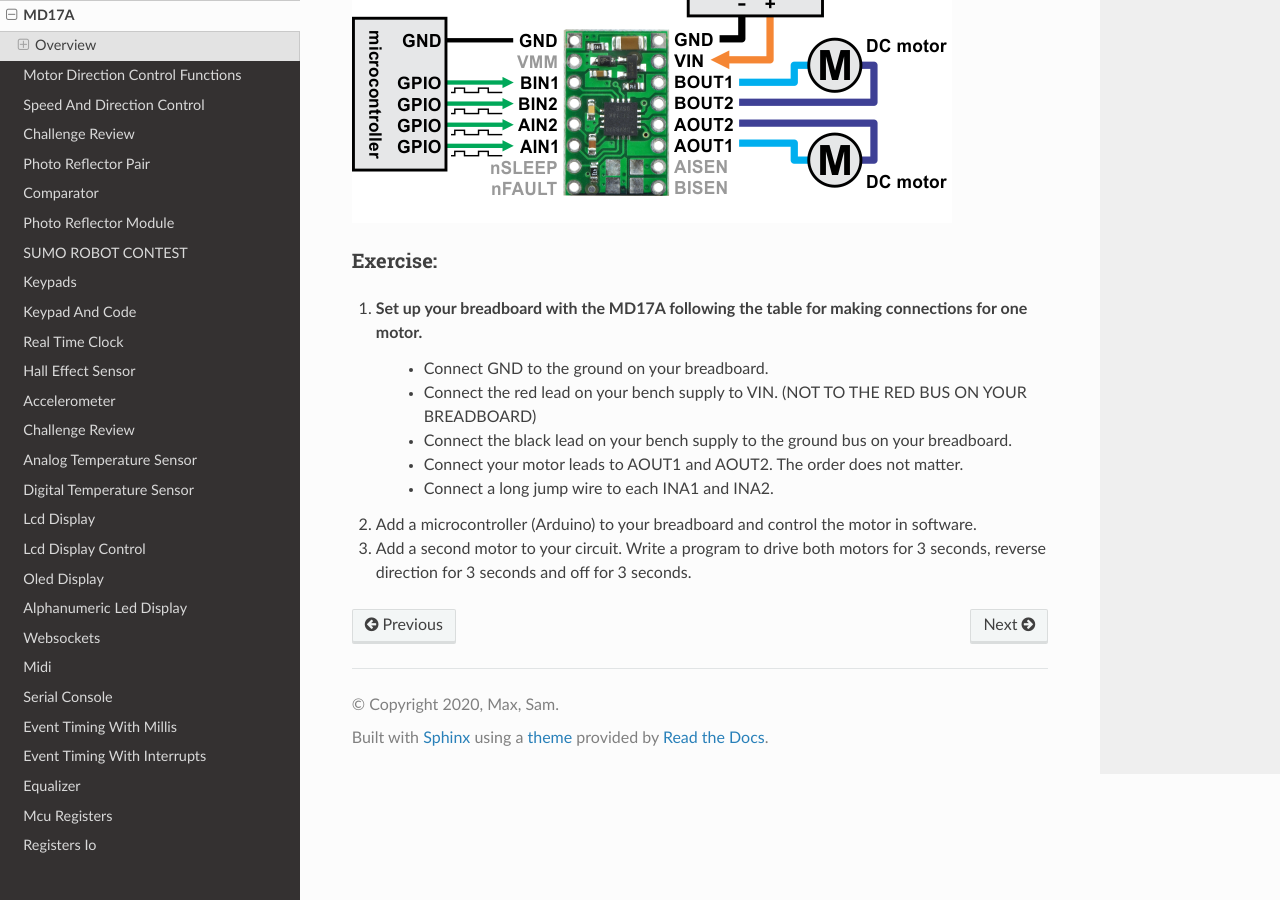
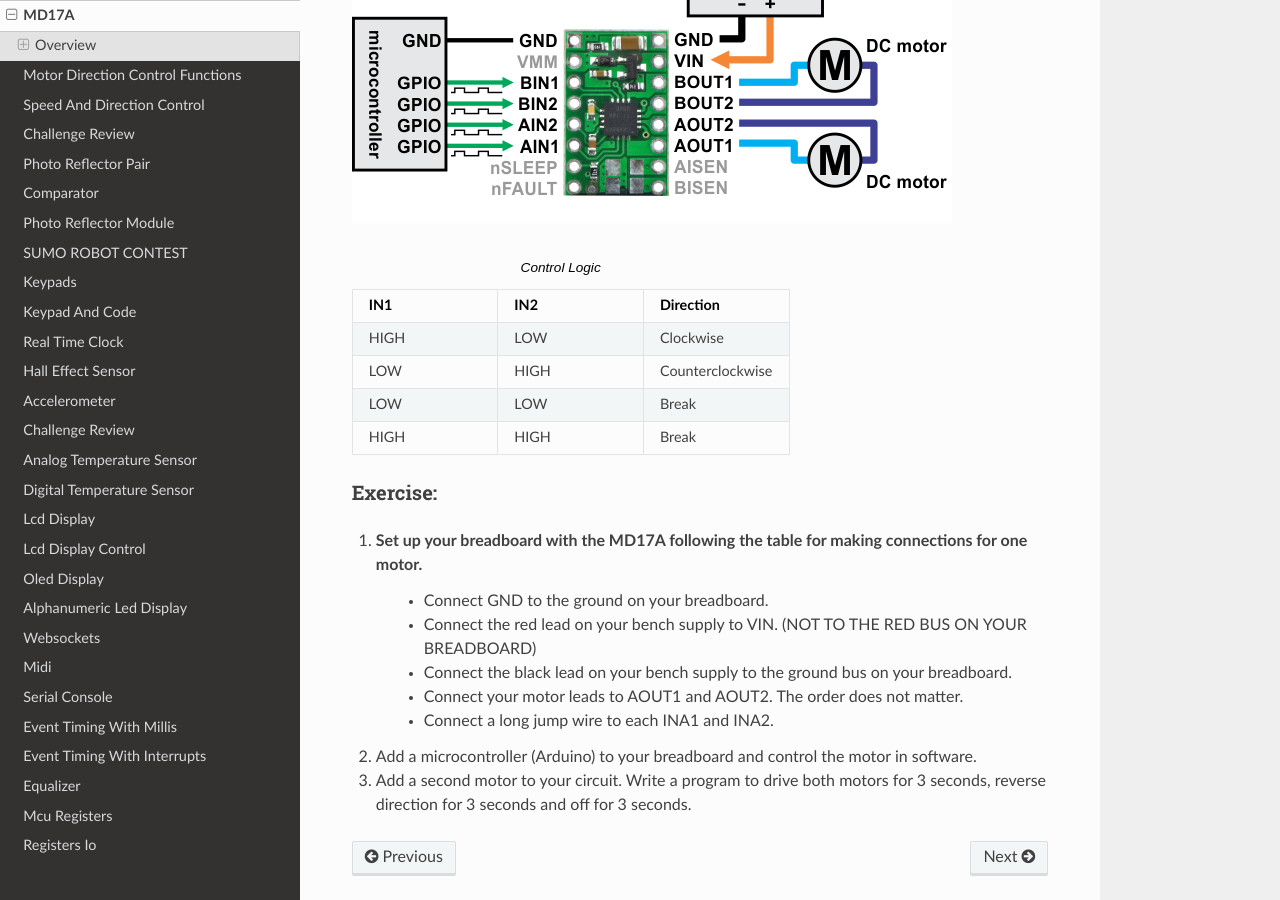
Before and after one commit to maxtkc/mvths-wiki, a Sphinx documentation site: the page built from docs/060b-MD17A.rst, in a window 1280 px wide and 900 px high, scrolled down 1481 px. Built offline with Sphinx 7.4.7 and the Read the Docs theme 2.0.0, drawn with Linux system fonts in a browser that asks for light colours; pages that are not in the unit, such as notebooks, are missing from menus.

Commit message:
Update 060b-MD17A.rst

```diff
--- a/docs/060b-MD17A.rst
+++ b/docs/060b-MD17A.rst
@@ -50,6 +50,29 @@ The following is a hook up diagram for using the MD17A. Note that generally it i
 
 .. image:: images/MD17a.png
 
+
+.. list-table:: Control Logic
+   :widths: 25 25 25
+   :header-rows: 1
+
+   * - IN1
+     - IN2
+     - Direction
+
+   * - HIGH
+     - LOW
+     - Clockwise
+
+   * - LOW
+     - HIGH
+     - Counterclockwise
+   * - LOW
+     - LOW
+     - Break
+   * - HIGH
+     - HIGH
+     - Break
+
 Exercise:
 ~~~~~~~~~
 
```
